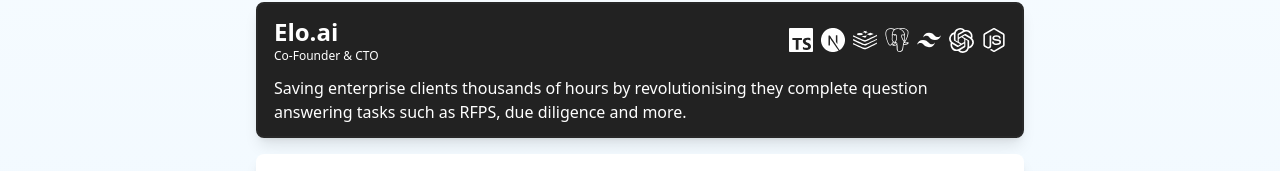
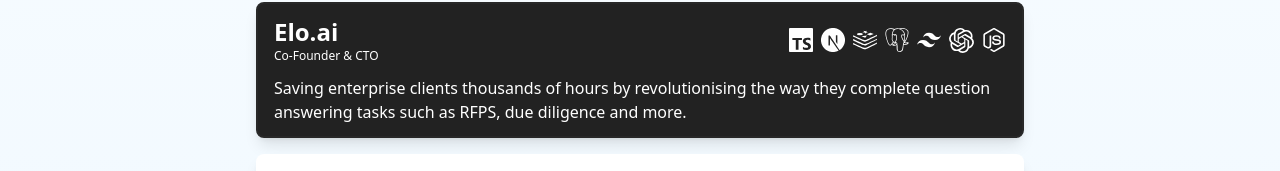
Before and after one commit to AlfieRan/Personal-website, a Next.js app: page / in a window 1280 px wide. Shown: the part 758-929 px from the top of the page. Built offline with nearby package versions, Linux system fonts and the light colour scheme.

Commit message:
patch: grammar

```diff
--- a/src/app/components/slides/Projects.tsx
+++ b/src/app/components/slides/Projects.tsx
@@ -28,7 +28,7 @@
 	position?: string
 }[] = [{
 	name: "Elo.ai",
-	description: "Saving enterprise clients thousands of hours by revolutionising they complete question answering tasks " +
+	description: "Saving enterprise clients thousands of hours by revolutionising the way they complete question answering tasks " +
 		"such as RFPS, due diligence and more.",
 	link: "https://www.elo.ai/",
 	icons: [<TypescriptLogo size={24} key={"ts_icon_e"}/>, <NextjsLogo size={24} key={"nj_icon_e"}/>,
```
